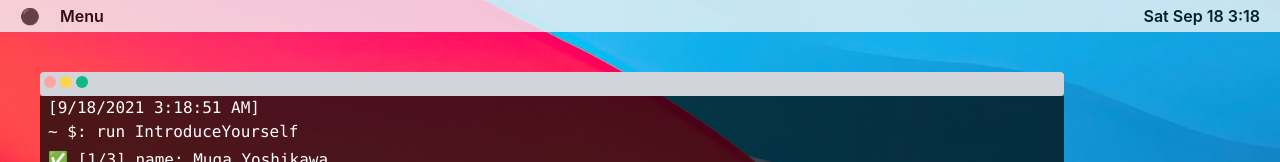
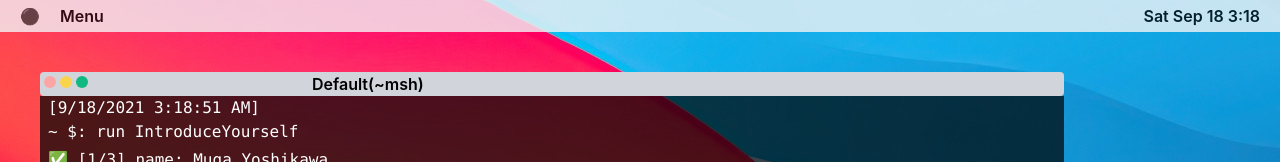
Before and after one commit to mugayoshi/muga-introduction, a React (Create React App) app: page / in a window 1280 px wide. Shown: the top 162 px of the page. Built offline with nearby package versions, Linux system fonts and the light colour scheme.

Commit message:
[feat]: add title props on AppWindow component

```diff
--- a/src/components/AppWindow.tsx
+++ b/src/components/AppWindow.tsx
@@ -1,6 +1,10 @@
-import * as React from "react";
+import {VFC} from "react";
 
-export const MacAppWindow: React.FC = ({ children }) => {
+interface AppWindowProps {
+  title?: string;
+}
+
+export const MacAppWindow: VFC<AppWindowProps> = ({ title }) => {
   return (
     <>
       <div className="container h-6 bg-gray-300 rounded">
@@ -8,6 +12,7 @@ export const MacAppWindow: React.FC = ({ children }) => {
           <div className="w-3 bg-red-300 h-3 rounded-full mt-1 ml-1" />
           <div className="w-3 bg-yellow-300 h-3 rounded-full mt-1 ml-1" />
           <div className="w-3 bg-green-500 h-3 rounded-full mt-1 ml-1" />
+          {title && <p className='ml-56 font-semibold'>{title}</p>}
         </div>
       </div>
     </>
--- a/src/components/Terminal.tsx
+++ b/src/components/Terminal.tsx
@@ -50,7 +50,7 @@ export const Terminal: VFC = () => {
     return (
         <>
             <div className='left-5 w-4/5 my-10 ml-10 rounded'>
-                <MacAppWindow />
+                <MacAppWindow title='Default(~msh)' />
                 <div
                     className='container bg-black bg-opacity-70 my-0'
                     style={{ minHeight: "400px" }}
```
